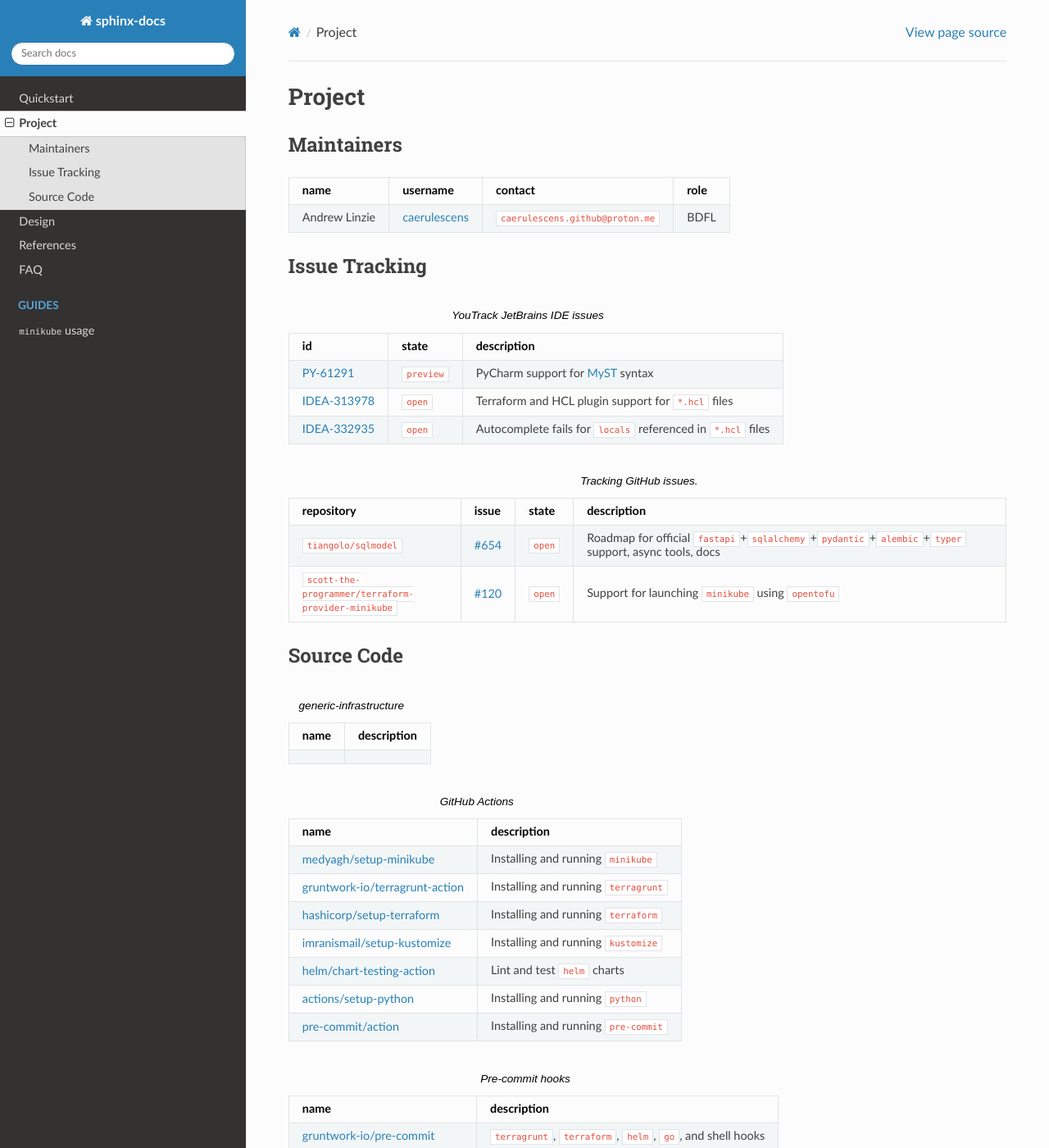
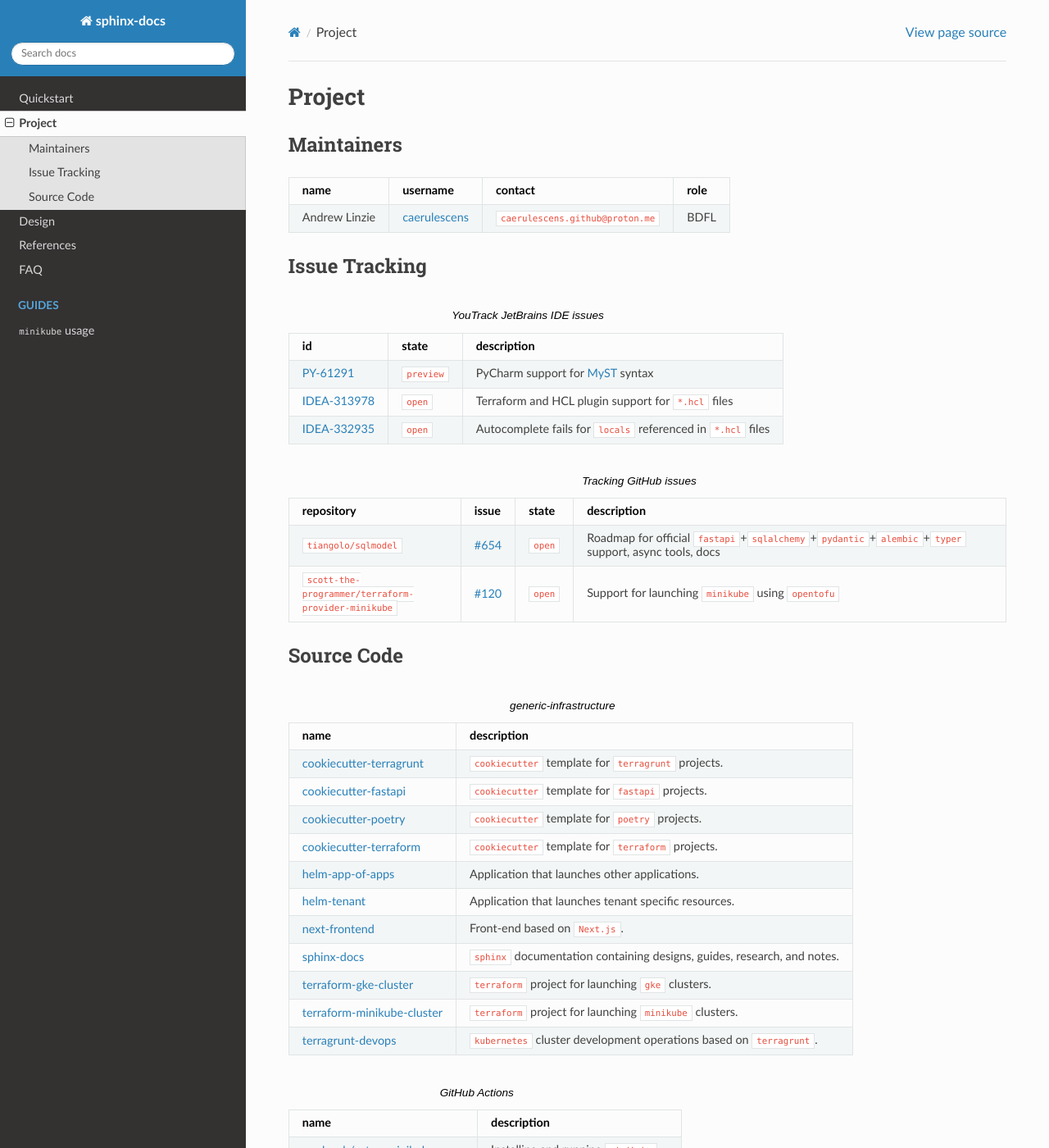
Before and after one commit to genericware/sphinx-docs, a Sphinx documentation site: the page built from docs/project.md, in a window 1280 px wide and 1400 px high. Shown: the whole window at 82% size. Built offline with Sphinx 7.4.7 and the Read the Docs theme 2.0.0, drawn with Linux system fonts in a browser that asks for light colours; some of the changed text lies outside the part shown.

```diff
--- a/docs/project.md
+++ b/docs/project.md
@@ -18,7 +18,7 @@
 | [IDEA-332935](https://youtrack.jetbrains.com/issue/IDEA-332935/Autocomplete-fails-for-locals-reference-in-HCL)                  | `open`     | Autocomplete fails for `locals` referenced in `*.hcl` files                                 |
 :::
 
-:::{table} Tracking GitHub issues.
+:::{table} Tracking GitHub issues
 :widths: auto
 
 | repository                                           | issue                                                                                   | state  | description                                                                                         |
@@ -32,9 +32,19 @@
 :::{table} generic-infrastructure
 :widths: auto
 
-| name | description |
-|------|-------------|
-|      |             |
+| name                                                                                               | description                                                                                                                                                  |
+|----------------------------------------------------------------------------------------------------|--------------------------------------------------------------------------------------------------------------------------------------------------------------|
+| [cookiecutter-terragrunt](https://github.com/generic-infrastructure/cookiecutter-terragrunt)       | [`cookiecutter`](https://github.com/cookiecutter/cookiecutter) template for [`terragrunt`](https://github.com/gruntwork-io/terragrunt) projects.             |
+| [cookiecutter-fastapi](https://github.com/generic-infrastructure/cookiecutter-fastapi)             | [`cookiecutter`](https://github.com/cookiecutter/cookiecutter) template for [`fastapi`](https://github.com/tiangolo/fastapi) projects.                       |
+| [cookiecutter-poetry](https://github.com/generic-infrastructure/cookiecutter-poetry)               | [`cookiecutter`](https://github.com/cookiecutter/cookiecutter) template for [`poetry`](https://github.com/python-poetry/poetry) projects.                    |
+| [cookiecutter-terraform](https://github.com/generic-infrastructure/cookiecutter-terraform)         | [`cookiecutter`](https://github.com/cookiecutter/cookiecutter) template for [`terraform`](https://github.com/hashicorp/terraform) projects.                  |
+| [helm-app-of-apps](https://github.com/generic-infrastructure/helm-app-of-apps)                     | Application that launches other applications.                                                                                                                |
+| [helm-tenant](https://github.com/generic-infrastructure/helm-tenant)                               | Application that launches tenant specific resources.                                                                                                         |
+| [next-frontend](https://github.com/generic-infrastructure/next-frontend)                           | Front-end based on [`Next.js`](https://github.com/vercel/next.js/).                                                                                          |
+| [sphinx-docs](https://github.com/generic-infrastructure/sphinx-docs)                               | [`sphinx`](https://github.com/sphinx-doc/sphinx) documentation containing designs, guides, research, and notes.                                              |
+| [terraform-gke-cluster](https://github.com/generic-infrastructure/terraform-gke-cluster)           | [`terraform`](https://github.com/hashicorp/terraform) project for launching [`gke`](https://cloud.google.com/kubernetes-engine/) clusters.                   |
+| [terraform-minikube-cluster](https://github.com/generic-infrastructure/terraform-minikube-cluster) | [`terraform`](https://github.com/hashicorp/terraform) project for launching [`minikube`](https://github.com/kubernetes/minikube) clusters.                   |
+| [terragrunt-devops](https://github.com/generic-infrastructure/terragrunt-devops)                   | [`kubernetes`](https://github.com/kubernetes/kubernetes) cluster development operations based on [`terragrunt`](https://github.com/gruntwork-io/terragrunt). |
 
 :::
 
```
Also changed, not shown: other parts of docs/project.md (+2 -2 lines), README.md (+1 -1 lines), docs/design.md (+8 -4 lines).
